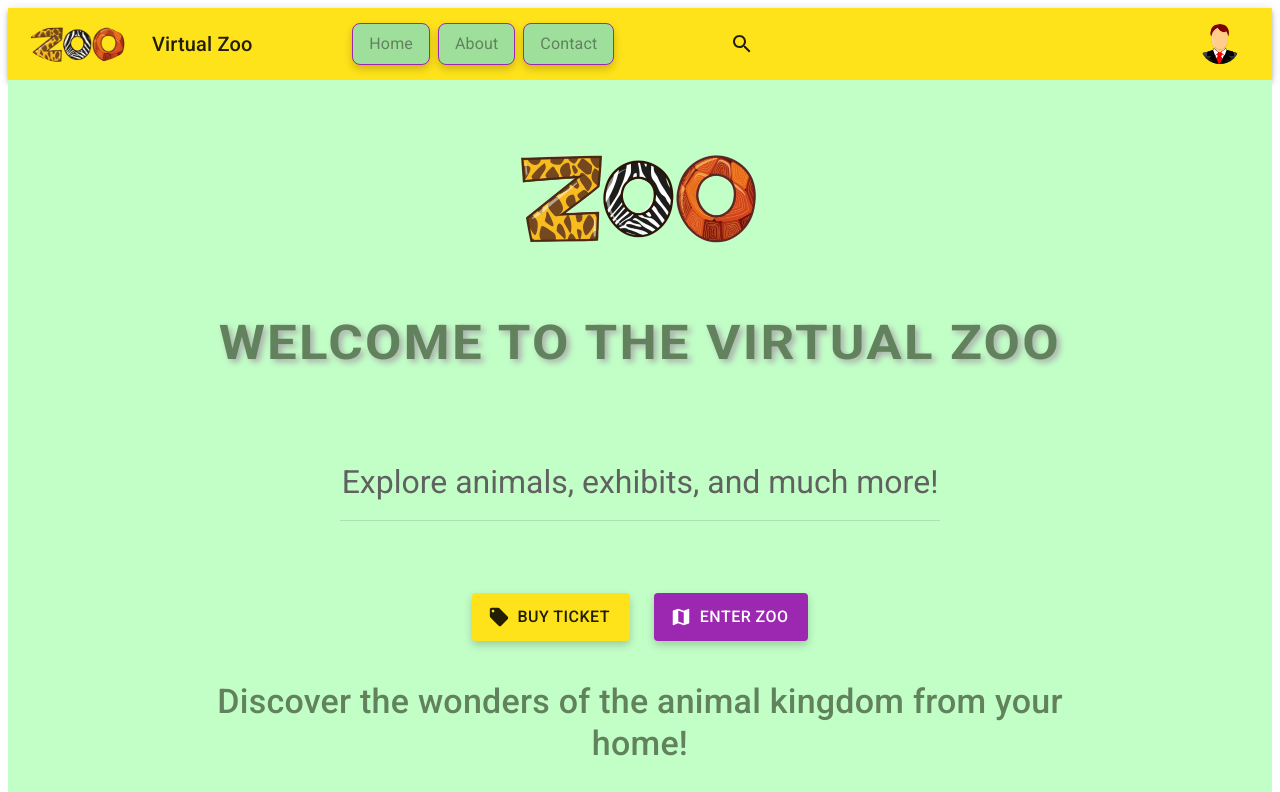
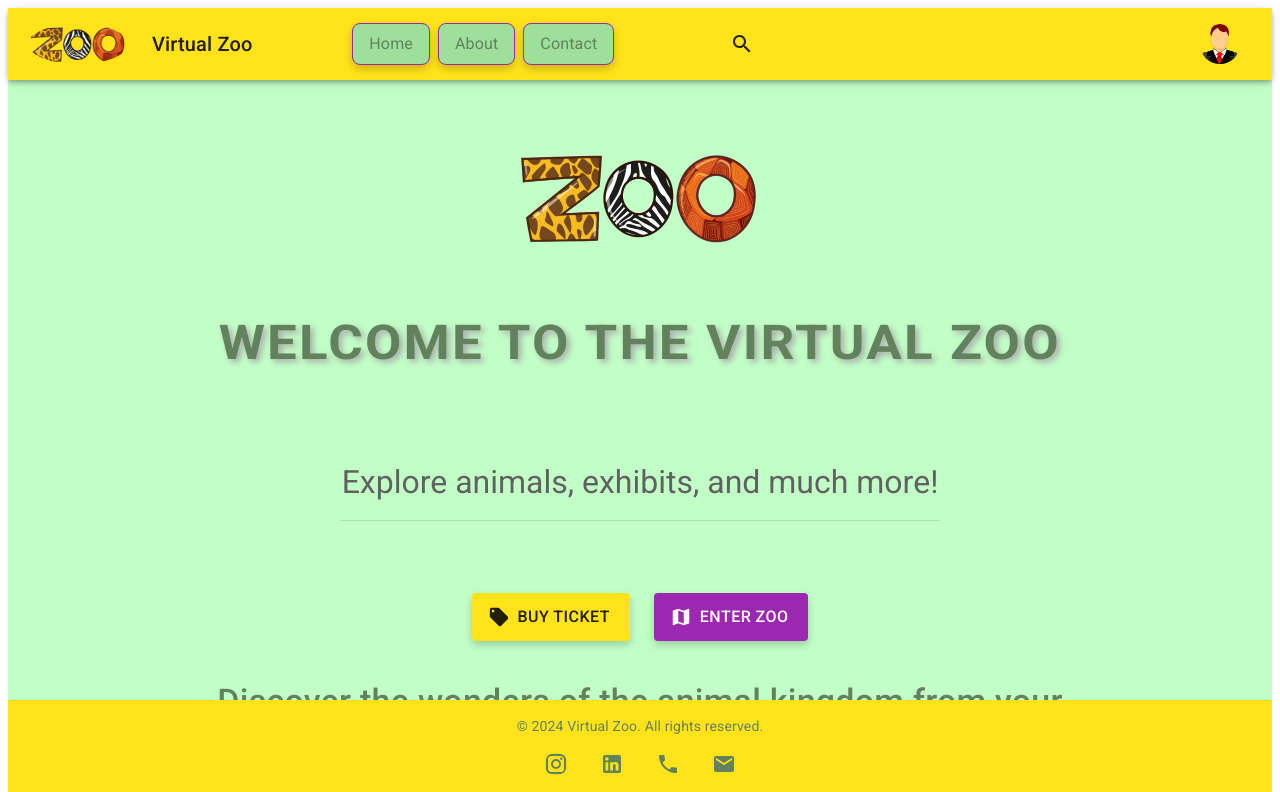
Before and after one commit to Nadav2503/FinalProjectFullStackFront, a React (Vite) app: page / in a window 1280 px wide. Shown: the top 792 px of the page. Built offline with nearby package versions, Linux system fonts and the light colour scheme.

Commit message:
make the header and footer sticky

```diff
--- a/src/layout/Layout.jsx
+++ b/src/layout/Layout.jsx
@@ -1,21 +1,52 @@
-// Importing React and the necessary components for Navbar, Footer, and Main.
 import React from 'react';
-import Navbar from './Header'; // Navbar component for site navigation.
-import Footer from './Footer'; // Footer component for the bottom of the page.
-import Main from './Main'; // Main content wrapper component.
+import Navbar from './Header'; // Navbar component for site navigation
+import Footer from './Footer'; // Footer component for the bottom of the page
+import Main from './Main'; // Main content wrapper component
+import { Box } from '@mui/material'; // MUI Box component for layout
 
 // Layout component: Wraps the main app content with a navbar, main content area, and footer.
 export default function Layout({ children }) {
     return (
-        <>
-            {/* Navbar displayed at the top of the page */}
-            <Navbar />
+        <Box
+            sx={{
+                display: 'flex',
+                flexDirection: 'column',
+                minHeight: '100vh', // Ensures the layout takes up the full viewport height
+            }}
+        >
+            {/* Navbar: sticky to the top */}
+            <Box
+                sx={{
+                    position: 'sticky',
+                    top: 0,
+                    zIndex: 10, // Ensures it stays above other content
+                    backgroundColor: 'background.paper', // Ensures background is consistent
+                }}
+            >
+                <Navbar />
+            </Box>
 
-            {/* Main content area where children components are rendered */}
-            <Main>{children}</Main>
+            {/* Main content area: takes up remaining space */}
+            <Box
+                sx={{
+                    flexGrow: 1, // Allows it to expand and take up available space
+                    overflow: 'auto', // Adds scroll behavior if content overflows
+                }}
+            >
+                <Main>{children}</Main>
+            </Box>
 
-            {/* Footer displayed at the bottom of the page */}
-            <Footer />
-        </>
+            {/* Footer: sticky to the bottom */}
+            <Box
+                sx={{
+                    position: 'sticky',
+                    bottom: 0,
+                    zIndex: 10, // Ensures footer stays on top of other content if needed
+                    backgroundColor: 'background.paper', // Matches background of footer
+                }}
+            >
+                <Footer />
+            </Box>
+        </Box>
     );
 }
```
